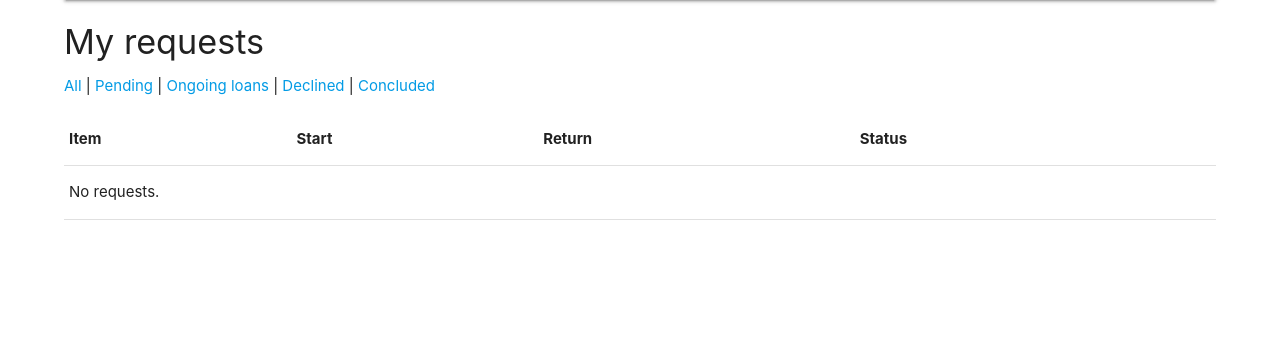
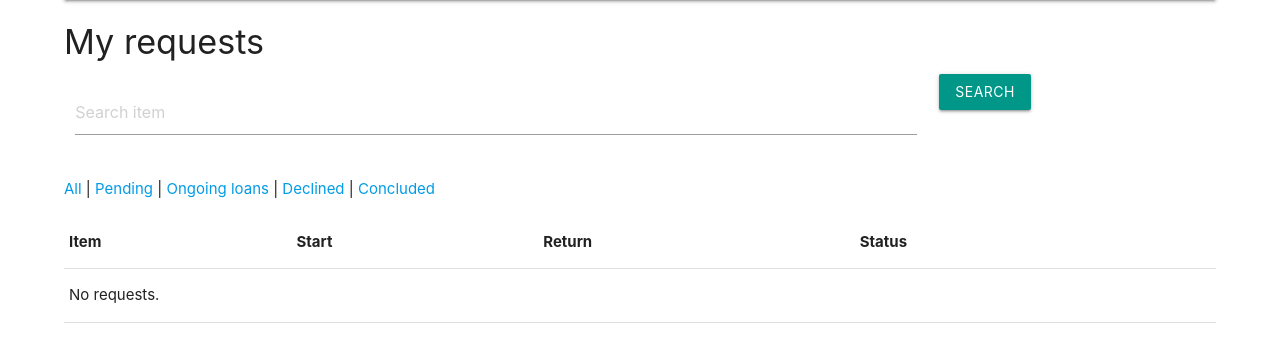
Before and after one commit to GKFire/CS476-Group-Project, a Django app: page /myprofile/requests/ in a window 1280 px wide. Shown: the part 64-426 px from the top of the page. Run offline with Django 4.2, Linux system fonts and the light colour scheme; the visitor is signed in with stand-in values (Sample User, id 1); data comes from the database, SQL or seed files in the repository; data that the repository does not hold is empty.

Commit message:
[T24] Add role-based request search and filtering with tests

```diff
--- a/program/sclibrary/subviews/request_views.py
+++ b/program/sclibrary/subviews/request_views.py
@@ -3,6 +3,7 @@
 Wire-up (urls.py) is documented in CONTRIBUTION_NOTES.md.
 """
 from django import forms
+from django.db.models import Q
 from django.contrib import messages
 from django.core.exceptions import ValidationError
 from django.http import HttpRequest, HttpResponseForbidden
@@ -45,11 +46,24 @@ def request_list(request: HttpRequest):
         return _forbidden()
     if status in {"RQ", "AC", "RJ", "CD"}:
         qs = qs.filter(status=status)
+    search_query = request.GET.get("q", "").strip()
+
+    if search_query:
+        if request.user.user_type == LENDER:
+            qs = qs.filter(
+                Q(item__title__icontains=search_query) |
+                Q(borrower__username__icontains=search_query)
+            )
+        else:
+            qs = qs.filter(item__title__icontains=search_query)
     qs = qs.select_related("item", "borrower").order_by("-start_date")
     overdue_ids = set(services.overdue_requests().filter(pk__in=qs.values("pk")).values_list("pk", flat=True))
     return render(request, "sclibrary/request_list.html", {
-        "requests": qs, "status": status, "overdue_ids": overdue_ids,
+        "requests": qs,
+        "status": status,
+        "overdue_ids": overdue_ids,
         "is_lender": request.user.user_type == LENDER,
+        "search_query": search_query,
     })
 
 
--- a/program/sclibrary/templates/sclibrary/request_list.html
+++ b/program/sclibrary/templates/sclibrary/request_list.html
@@ -1,9 +1,35 @@
 {% extends "sclibrary/base_simple.html" %}
 {% block content %}
 <h4>{% if is_lender %}Requests on my items{% else %}My requests{% endif %}</h4>
+<form method="get" action="{% url 'myprofile-requests' %}">
+    <div class="row">
+        <div class="input-field col s9">
+            <input
+                type="search"
+                name="q"
+                id="request-search"
+                value="{{ search_query }}"
+                placeholder="{% if is_lender %}Search item or borrower{% else %}Search item{% endif %}"
+            >
+        </div>
+
+        <div class="col s3">
+            <button type="submit" class="btn teal">
+                Search
+            </button>
+        </div>
+    </div>
+
+    {% if status == "RQ" or status == "AC" or status == "RJ" or status == "CD" %}
+        <input type="hidden" name="status" value="{{ status }}">
+    {% endif %}
+</form>
 <p>
-  <a href="?">All</a> | <a href="?status=RQ">Pending</a> | <a href="?status=AC">Ongoing loans</a> |
-  <a href="?status=RJ">Declined</a> | <a href="?status=CD">Concluded</a>
+  <a href="?q={{ search_query|urlencode }}">All</a> |
+  <a href="?status=RQ&q={{ search_query|urlencode }}">Pending</a> |
+  <a href="?status=AC&q={{ search_query|urlencode }}">Ongoing loans</a> |
+  <a href="?status=RJ&q={{ search_query|urlencode }}">Declined</a> |
+  <a href="?status=CD&q={{ search_query|urlencode }}">Concluded</a>
 </p>
 <table>
   <tr><th>Item</th>{% if is_lender %}<th>Borrower</th>{% endif %}<th>Start</th><th>Return</th><th>Status</th><th></th></tr>
```
Also changed, not shown: program/sclibrary/tests/tests.py (+51 -0 lines).
